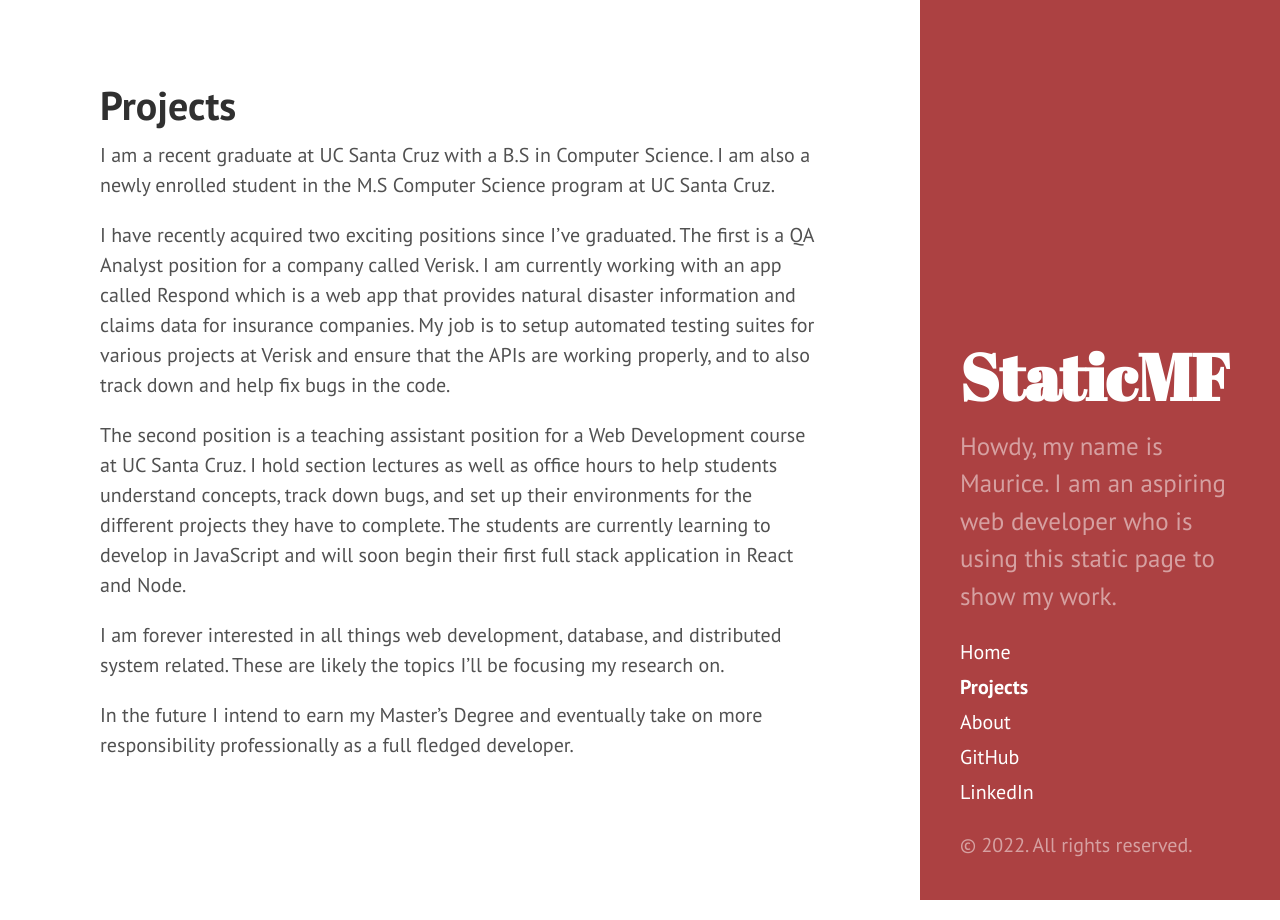
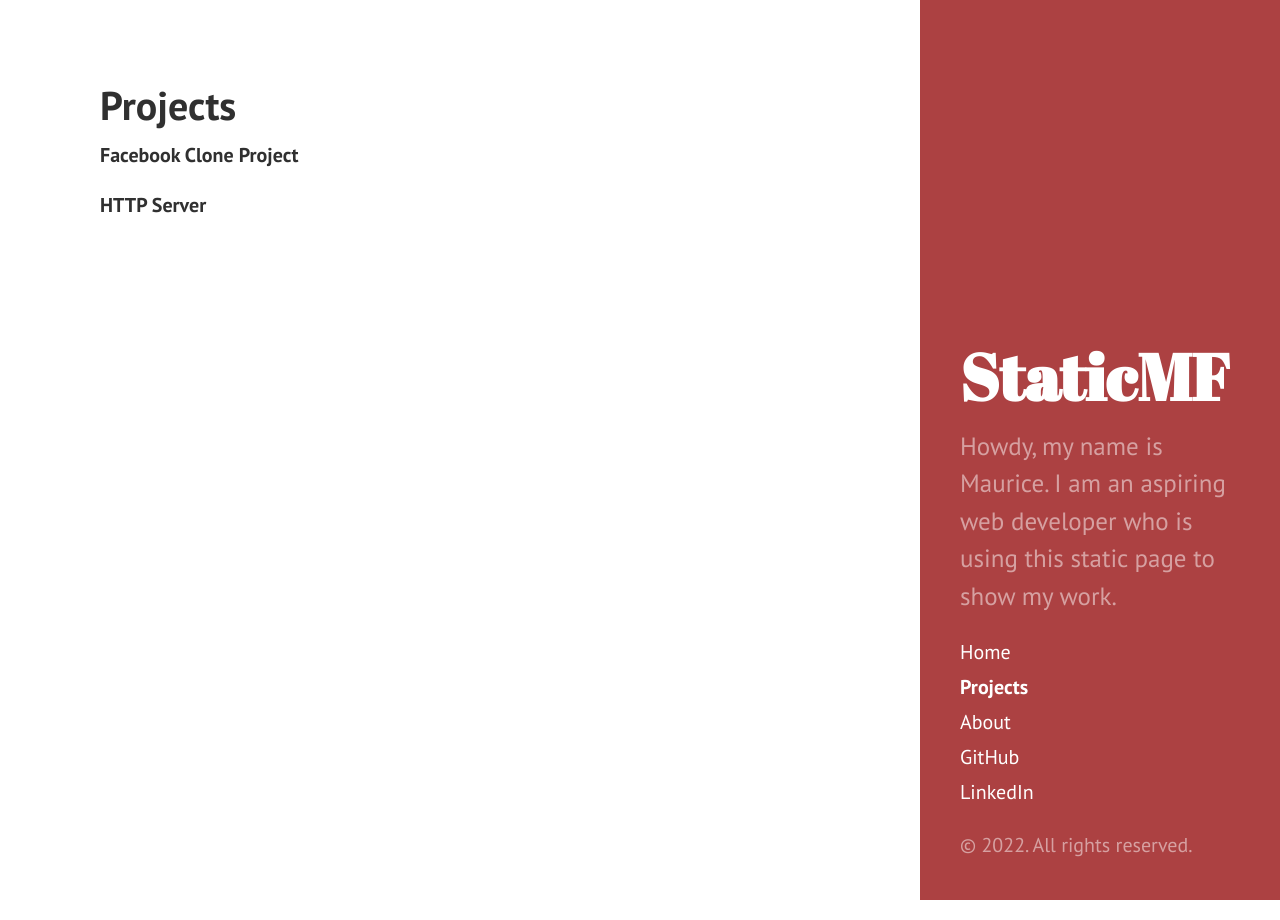
Before and after one commit to Maudi84/static_mf, a Jekyll site: the page built from Projects.md, in a window 1280 px wide. Built offline with Jekyll 4.4.1, drawn with Linux system fonts in a browser that asks for light colours.

Commit message:
Update Projects.md

```diff
--- a/Projects.md
+++ b/Projects.md
@@ -3,12 +3,6 @@ layout: page
 title: Projects
 permalink: projects
 ---
-I am a recent graduate at UC Santa Cruz with a B.S in Computer Science. I am also a newly enrolled student in the M.S Computer Science program at UC Santa Cruz.
+**Facebook Clone Project**
 
-I have recently acquired two exciting positions since I've graduated. The first is a QA Analyst position for a company called Verisk. I am currently working with an app called Respond which is a web app that provides natural disaster information and claims data for insurance companies. My job is to setup automated testing suites for various projects at Verisk and ensure that the APIs are working properly, and to also track down and help fix bugs in the code.
-
-The second position is a teaching assistant position for a Web Development course at UC Santa Cruz. I hold section lectures as well as office hours to help students understand concepts, track down bugs, and set up their environments for the different projects they have to complete. The students are currently learning to develop in JavaScript and will soon begin their first full stack application in React and Node.
-
-I am forever interested in all things web development, database, and distributed system related. These are likely the topics I'll be focusing my research on.
-
-In the future I intend to earn my Master's Degree and eventually take on more responsibility professionally as a full fledged developer.
+**HTTP Server**
```
